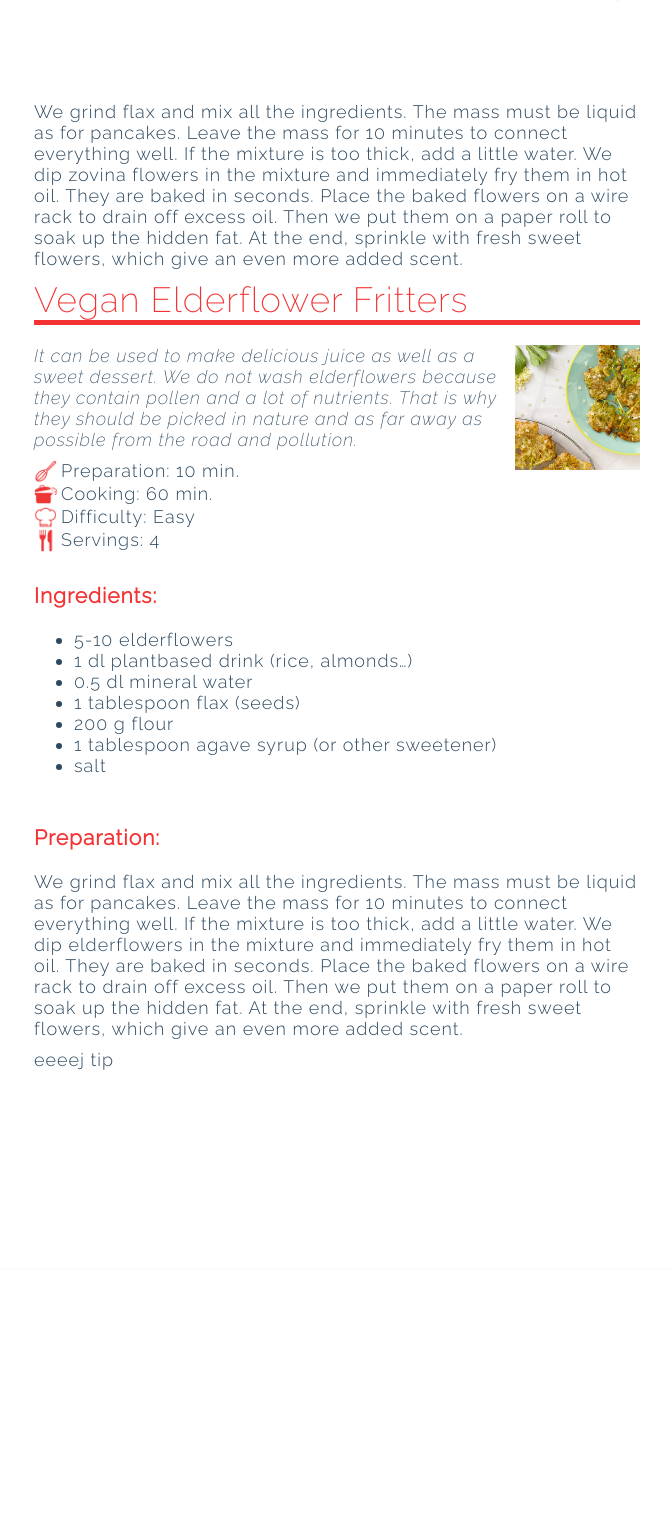
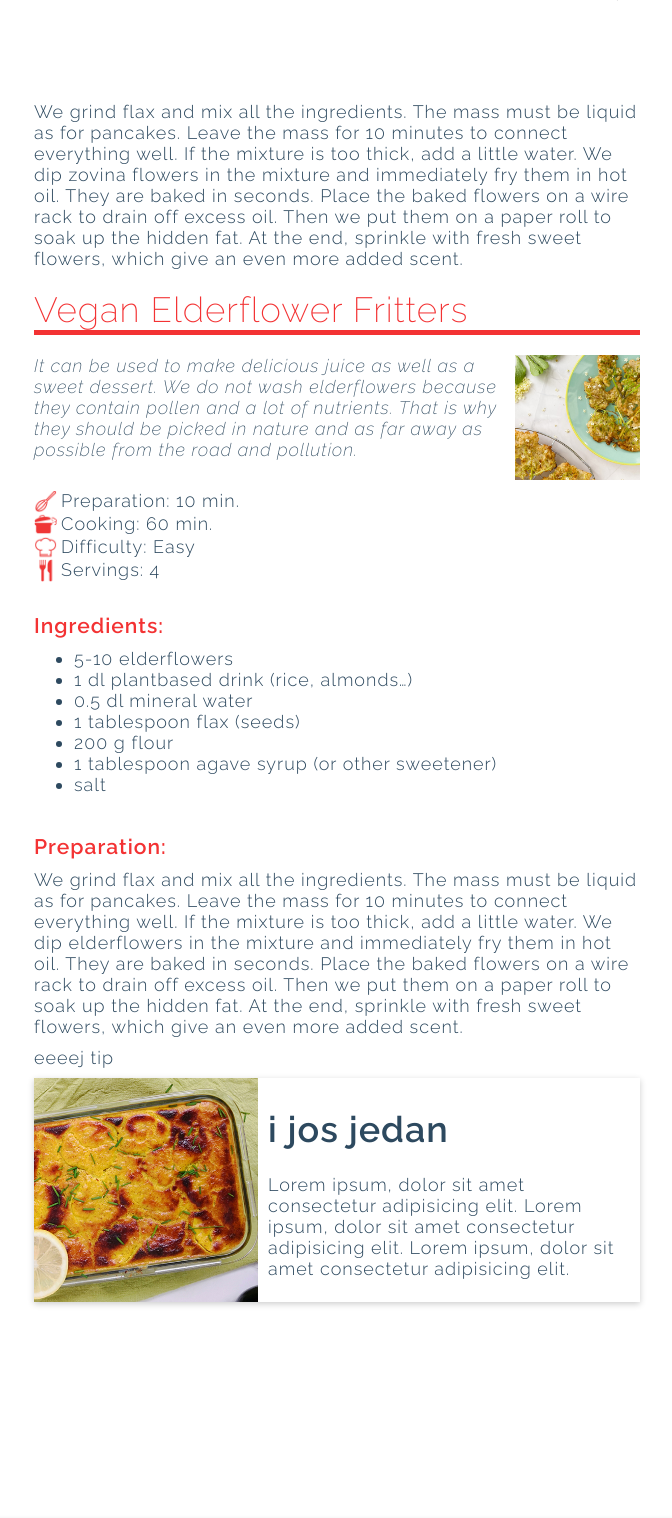
Before and after one commit to prezime/bitewithzest, a Django app: page /vegan-elderflower-fritters/ in a window 1280 px wide. Shown: the part 879-2397 px from the top of the page, without its empty margins (303-975 px from the left). Run offline with Django 3.2, Linux system fonts and the light colour scheme; data comes from the database, SQL or seed files in the repository; both versions use the stored data as it was after the commit.

Commit message:
layout and javascript

```diff
--- a/blog/models.py
+++ b/blog/models.py
@@ -139,14 +139,14 @@
     preparationtext = models.TextField(default='',blank=True)
     main_pic = models.FileField(upload_to=path_and_rename_main,blank=True)
     tip = models.TextField(default='',blank=True)
-
+    relates_to = models.ForeignKey('self', on_delete=models.CASCADE, default=11)
 
     class Meta:
         ordering = ['-created_on']
         verbose_name_plural = 'Posts'
 
     def __str__(self):
-        return self.title
+        return self.slug
 
     def get_absolute_url(self):
         return reverse('home')
--- a/blog/templates/base.html
+++ b/blog/templates/base.html
@@ -62,16 +62,35 @@
 
     </div>
     {% block footer_showcase %}{% include 'footer.html' %} {% endblock %}
+
   </div>
   <script>
+    const vw = Math.max(document.documentElement.clientWidth || 0, window.innerWidth || 0);
+    const vh = Math.max(document.documentElement.clientHeight || 0, window.innerHeight || 0);
+    var z = document.getElementById("link-post-card__text").innerHTML;
+    if (z.length > 50 && vw < 500) {
+      document.getElementById("link-post-card__text").innerHTML = z.substring(0, 49) + "...";
+    }
     function myFunction() {
       var x = document.getElementById("myTopnav");
+      var y = document.getElementById("galleryCat");
+
+      var djangoView = "{{ request.resolver_match.url_name }}";
       if (x.className === "topnav") {
         x.className += " responsive";
       } else {
         x.className = "topnav";
       }
+      if (y.className === "gallery") {
+        y.className = "gallery-cat";
+      }
+
     }
+    if (djangoView === "home") {
+      alert("hey");
+    }
+
+
   </script>
 </body>
 </html>
--- a/blog/templates/index.html
+++ b/blog/templates/index.html
@@ -5,14 +5,14 @@
 <div class="gallery">
         <!-- Blog Entries Column -->
   {% for post in post_list %}
-  <div class="item-{{post.id}}">
+
       <a href="{% url 'post_detail' post.slug  %}" class="card">
         <div class="thumb" style="background-image: url(./media/post{{post.id}}/thumbs/post_thumb{{post.id}}.jpg);"></div>
         <article>
           <h1>{{ post.titleplus }}</h1>
         </article>
       </a>
-    </div>
+
     {% endfor %}
 </div>
 
--- a/blog/templates/post_cat_list.html
+++ b/blog/templates/post_cat_list.html
@@ -3,7 +3,7 @@
 {% load static %}
 {% block post_showcase %}
 
-<div class="gallery-cat">
+<div class="gallery-cat" id="galleryCat">
   <header class="post-cat-header">
     {% if request.resolver_match.url_name  == 'category_view' %}
     <h3 class="post-cat-title">{{object.description|upper}} </h3>
--- a/blog/templates/post_detail.html
+++ b/blog/templates/post_detail.html
@@ -53,6 +53,23 @@
                     </div>
                 {% endif %}
             {% endblock %}
+        {% if object.relates_to.id != 1 %}
+        <a href="{% url 'post_detail' object.relates_to.slug  %}">
+        <div class="link-post-card">
+            <div class="link-post-card__img">
+                <img src="../../media/post{{object.relates_to.id}}/thumbs/post_thumb{{object.relates_to.id}}.jpg" alt="">
+            </div>
+                <div class="link-post-card__info">
+                    <!-- <div class="link-post-card__date">
+                        <span>{{ object.relates_to.created_on | date:"F d Y"}}</span>
+                    </div> -->
+                <h1 class="link-post-card__title">{{object.relates_to.title}}</h1>
+                <p class="link-post-card__text" id="link-post-card__text">Lorem ipsum, dolor sit amet consectetur adipisicing elit. Lorem ipsum, dolor sit amet consectetur adipisicing elit.
+                     Lorem ipsum, dolor sit amet consectetur adipisicing elit. </p>
+            </div>
+        </div>
+        </a>
+        {% endif %}
     </div>
     <div class="post-footer">
 
--- a/blog/views.py
+++ b/blog/views.py
@@ -30,9 +30,10 @@
     subcat_queryset = SubCategory.objects.all()
     context['subcat_list'] = subcat_queryset.filter(status=1).order_by('-id')
     context['subcat_list_asc'] = subcat_queryset.filter(status=1).order_by('id')
-    post_cat_queryset = Post.objects.all()
-    context['post_cat_list'] = post_cat_queryset.filter(status=1).order_by('-id')
-    context['post_subcat_list'] = post_cat_queryset.filter(status=1).order_by('id')
+    post_queryset = Post.objects.all()
+    context['post_cat_list'] = post_queryset.filter(status=1).order_by('-id')
+    context['post_subcat_list'] = post_queryset.filter(status=1).order_by('id')
+    context['related_posts'] = post_queryset
 
 class CategoryList(generic.DetailView):
     model = Category
--- a/src/settings.py
+++ b/src/settings.py
@@ -124,7 +124,7 @@
 
 STATIC_URL = '/static/'
 #STATIC_ROOT = os.path.abspath(f"{BASE_DIR}/../static")
-STATIC_ROOT  = os.path.join(BASE_DIR, 'staticfiles')
+STATIC_ROOT  = os.path.join(BASE_DIR, '/')
 STATICFILES_DIRS = [
     os.path.join(BASE_DIR, 'static'),
 ]
--- a/static/css/responsive.css
+++ b/static/css/responsive.css
@@ -225,53 +298,6 @@
     padding-left: 10px;
     font-size: 14px;
   }
-
-
-
- /* Gallery Categories*/
- .gallery-cat{
-   display: block;
-   margin: auto;
-   width: 56%;
- }
-
- .post-cat-card{
-  max-width: 80rem;
-  max-height: 14rem;
-  margin-bottom: 1rem;
-  /* box-shadow: 0 1.4rem 8rem rgba(0,0,0,0.2);  */
-  display: flex;
-  align-items: center;
-}
-
-.post-cat-card__img{
-  min-width: 14rem;
-  max-width: 14rem;
-  height: 14rem;
-  /* transform: translateX(-8rem); */
-  position: relative;
-
-}
-
-.post-cat-card__img img {
-  width: 100%;
-  height: 100%;
-  object-fit: cover;
-}
-
-.post-cat-card__info{
-  padding-left: 2rem;
-}
-a{
-  text-decoration: none;
-}
-
-.post-cat-card:hover{
-  box-shadow: 0 1.4rem 8rem rgba(0,0,0,0.2);
-
-}
-
-
 
 
 @media (min-width: 960px){
@@ -340,6 +366,77 @@
     margin: 0 auto 30px 0;
     grid-template-rows: auto;
   }
+
+  /* Gallery Categories*/
+  .gallery-cat{
+    display: block;
+    margin: auto;
+    width: 56%;
+  }
+
+  .post-cat-card{
+  max-width: 80rem;
+  max-height: 14rem;
+  margin-bottom: 1rem;
+  /* box-shadow: 0 1.4rem 8rem rgba(0,0,0,0.2);  */
+  display: flex;
+  align-items: center;
+  }
+
+  .link-post-card{
+    max-width: 80rem;
+    max-height: 14rem;
+    margin-bottom: 1rem;
+    box-shadow: 0 0.1rem 0.4rem rgba(0,0,0,0.2);
+    display: flex;
+    align-items: center;
+  }
+  .link-post-card__img{
+    min-width: 14rem;
+    max-width: 14rem;
+    height: 14rem;
+    position: relative;
+
+  }
+  .link-post-card__img img {
+    width: 100%;
+    height: 100%;
+    object-fit: cover;
+  }
+  .link-post-card__info{
+    color: var(--black);
+    padding: 10px;
+  }
+
+  .post-cat-card__img{
+  min-width: 14rem;
+  max-width: 14rem;
+  height: 14rem;
+  /* transform: translateX(-8rem); */
+  position: relative;
+
+  }
+
+  .post-cat-card__img img {
+  width: 100%;
+  height: 100%;
+  object-fit: cover;
+  }
+
+  .post-cat-card__info{
+  padding-left: 2rem;
+  }
+  a{
+  text-decoration: none;
+  }
+
+  .post-cat-card:hover{
+  box-shadow: 0 1.4rem 8rem rgba(0,0,0,0.2);
+
+  }
+
+
+  /* Blog post */
   .post-body{
       display: grid;
       max-width: 1440px;
@@ -493,6 +590,7 @@
 
   .preparationtext>h3, .ingredients>h3{
     color: var(--red);
+    font-weight: 600;
   }
 
   .breadcrumbs{
--- a/static/css/style.css
+++ b/static/css/style.css
@@ -1,4 +1,4 @@
-@import url('https://fonts.googleapis.com/css2?family=Raleway:ital,wght@0,100;0,200;0,300;1,100;1,200&display=swap');
+@import url('https://fonts.googleapis.com/css2?family=Raleway:ital,wght@0,100;0,200;0,300;0,500;0,600;1,100;1,200&display=swap');
 :root {
     --yellow: #ffc600;
     --black: rgb(45, 73, 95);
@@ -161,6 +161,10 @@
     color: var(--red);
 }
 
+.maintext{
+  margin-bottom: 10px;
+}
+
 .preparation{
   display: grid;
   grid-template-columns: 3fr auto;
@@ -180,7 +184,6 @@
   margin: 0 10px 10px 0;
 }
 
-
 .preparation .webicons1 {
   grid-column: 1/-2;
   height: 23px;
@@ -188,6 +191,7 @@
   background-image: url('/static/img/web_icons1.png' );
   background-size: contain;
   background-repeat: no-repeat;
+  margin-top: 20px;
 }
 .preparation .webicons2 {
   grid-column: 1/-2;
@@ -227,6 +231,13 @@
   }
   .preparationtext>h3, .ingredients>h3{
     color: var(--red);
+    margin-bottom: 10px;
+  }
+  .preparationtext{
+    margin-top: -10px;
+  }
+  .ingredients>ul{
+    margin-top: 10px;
   }
 
   .breadcrumbs{
```
Also changed, not shown: other parts of static/css/responsive.css (+94 -21 lines), blog/migrations/0010_auto_20210411_1453.py (added), blog/migrations/0011_auto_20210411_1459.py (added), blog/migrations/0012_auto_20210411_1503.py (added), db.sqlite3, media/post8/intro/post_intro8.jpg (added), media/post8/thumbs/post_thumb8.jpg (added). Lines whose indentation alone changed are shown as unchanged.
